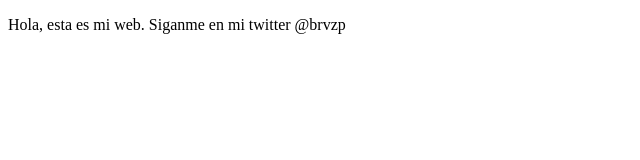
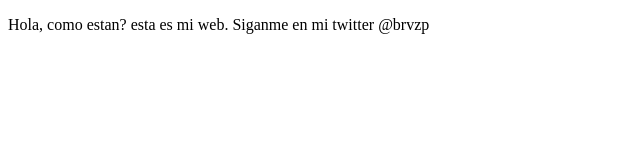
Before and after one commit to brvzpdev/platziproject, a plain HTML site: page index.html in a window 1280 px wide. Shown: the whole page, without its empty margins (0-640 px from the left). Drawn offline with Linux system fonts and the light colour scheme.

Commit message:
Cambio en la descripción

```diff
--- a/index.html
+++ b/index.html
@@ -7,6 +7,6 @@
     <title> Hola Mundo </title>
 </head>
 <body>
-    <p> Hola, esta es mi web. Siganme en mi twitter @brvzp </p>
+    <p> Hola, como estan? esta es mi web. Siganme en mi twitter @brvzp </p>
 </body>
 </html>
```
